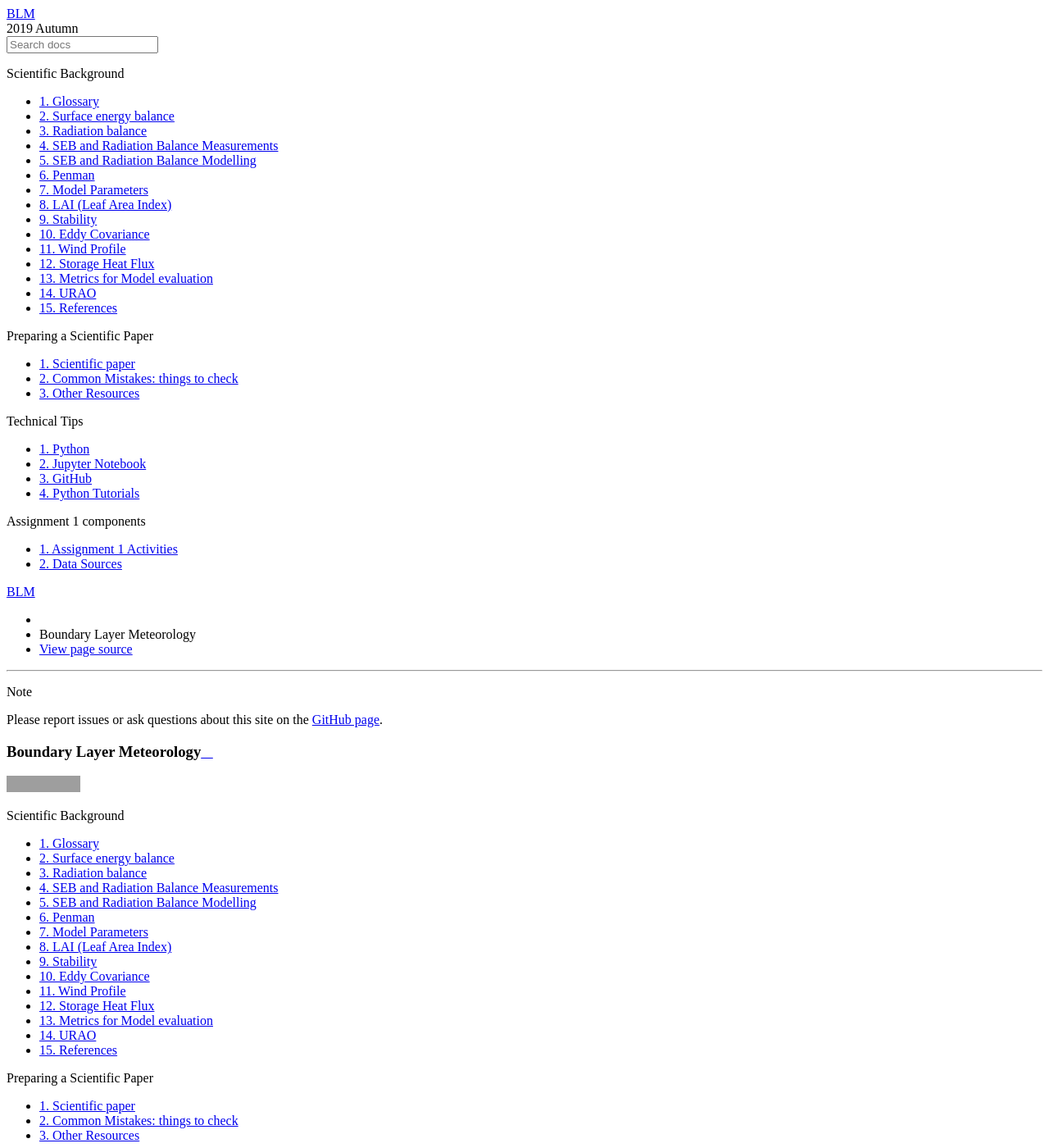
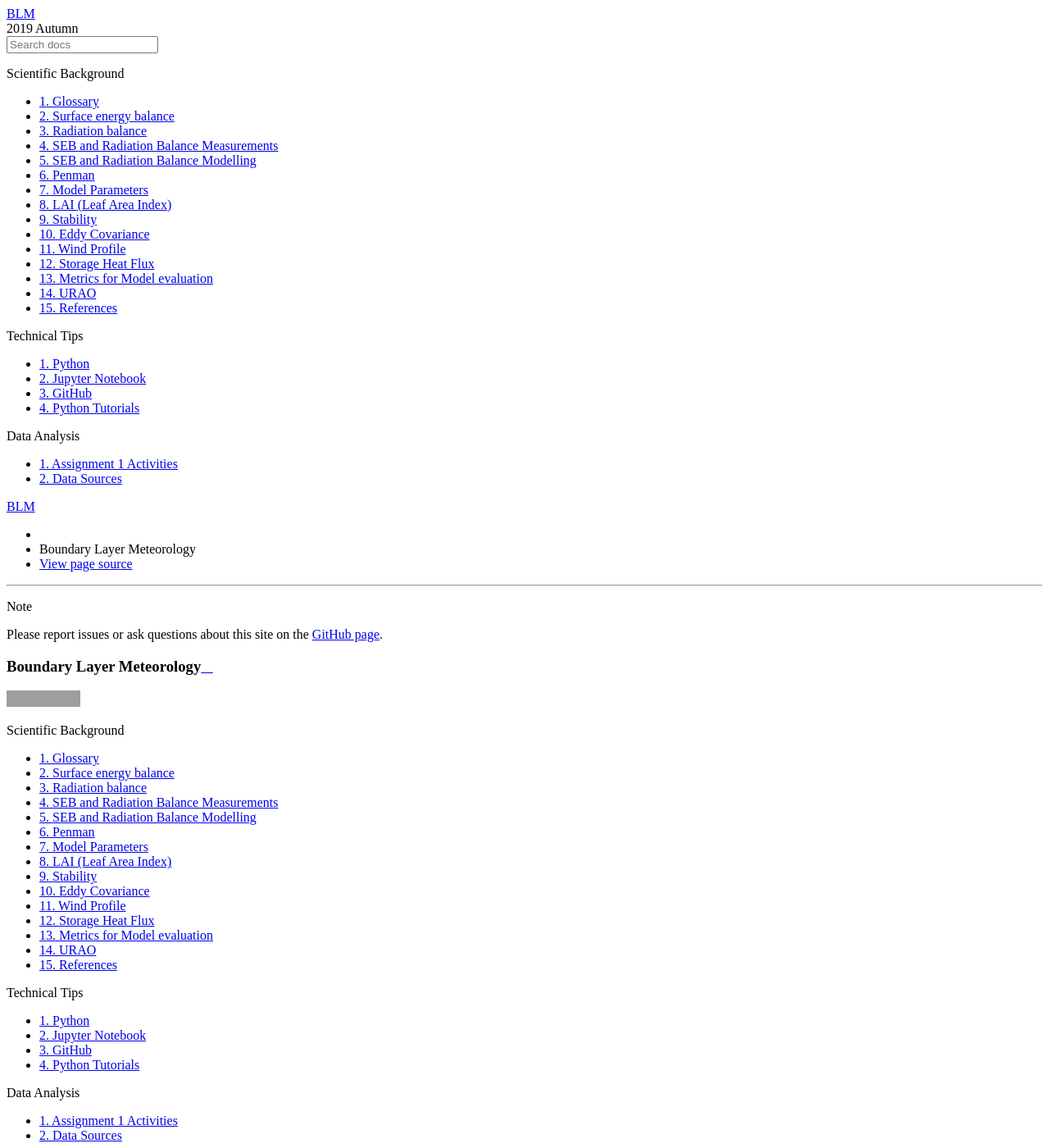
Before and after one commit to BLM-UoR/BLM, a Sphinx documentation site: the page built from docs/index.rst, in a window 1280 px wide and 1400 px high. Shown: the whole window at 82% size. Built offline with Sphinx 7.4.7 and the Read the Docs theme 2.0.0, drawn with Linux system fonts in a browser that asks for light colours; some of the changed text lies outside the part shown; grey boxes are pictures that could not be loaded.

Commit message:
Update index.rst

```diff
--- a/docs/index.rst
+++ b/docs/index.rst
@@ -31,15 +31,6 @@
   References
 
 .. toctree::
-  :caption: Preparing a Scientific Paper
-  :numbered:
-  :maxdepth: 1
-
-  ScientificPaper
-  CommonMistakes
-  OtherResources
-
-.. toctree::
   :caption: Technical Tips
   :numbered:
   :maxdepth: 1
@@ -50,7 +41,7 @@
   tutorials
 
 .. toctree::
-  :caption: Assignment 1 components
+  :caption: Data Analysis
   :numbered:
   :maxdepth: 1
 
```
